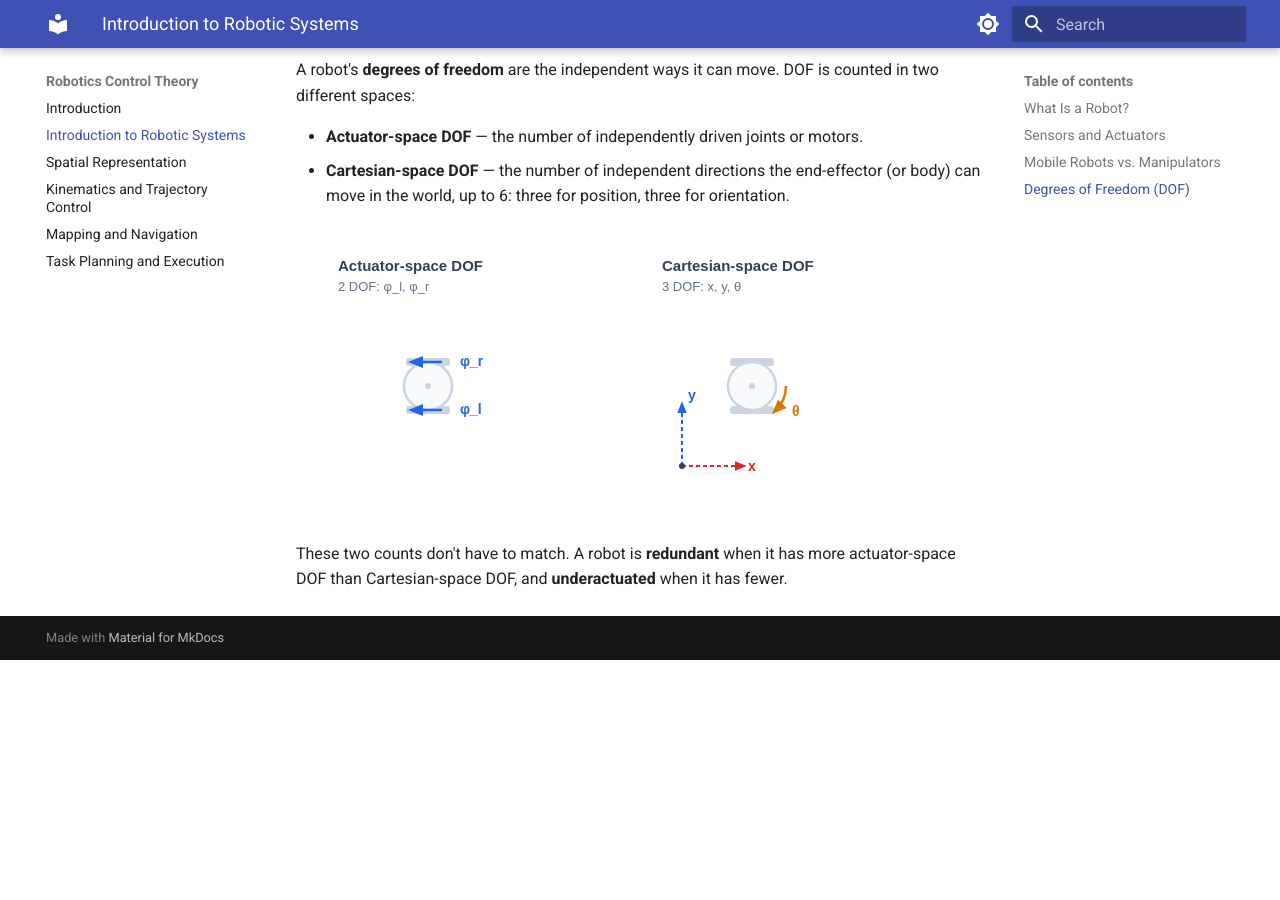
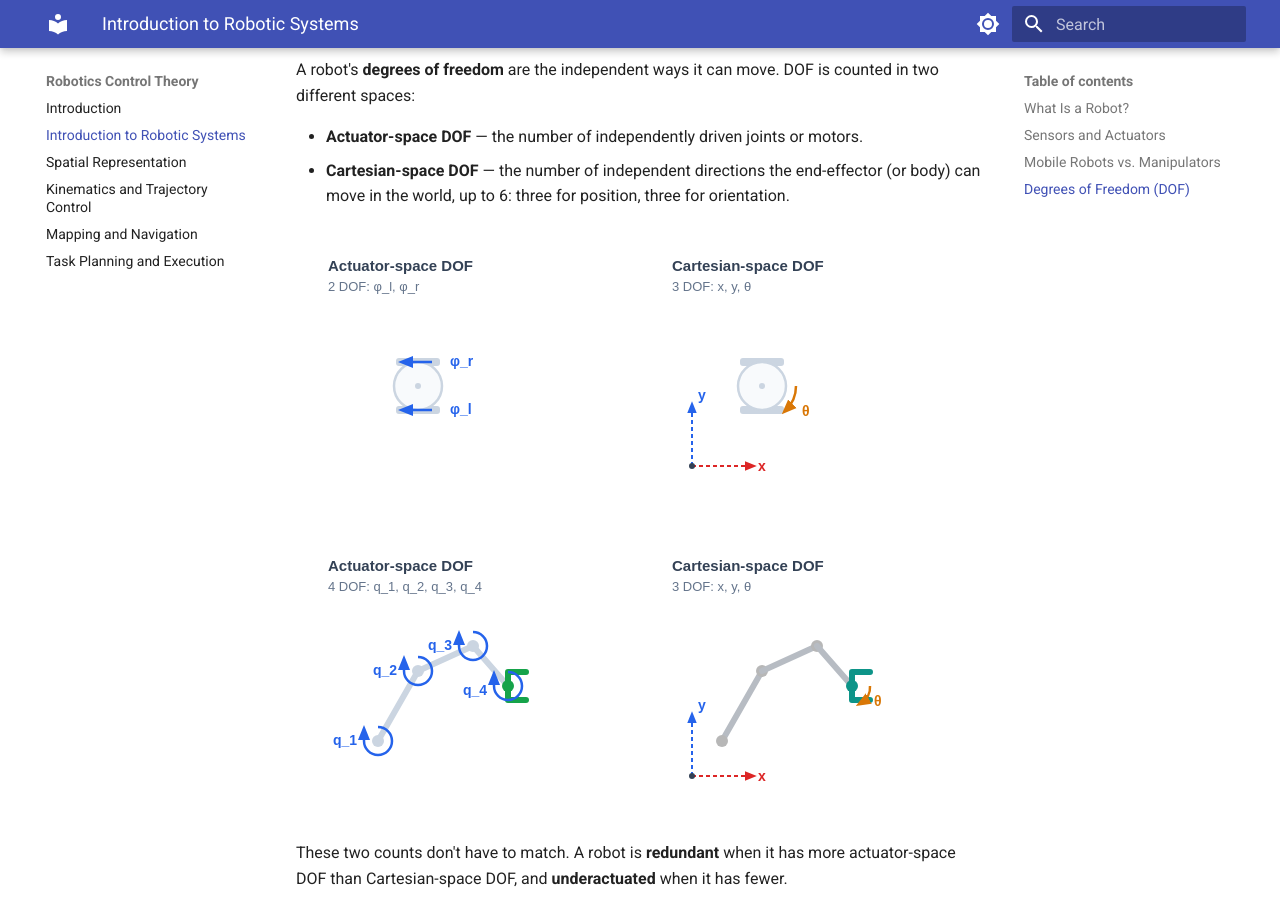
Before and after one commit to Kooroshoo/intro-to-robotics, an MkDocs documentation site: the page built from docs/01-introduction-to-robotic-systems.md, in a window 1280 px wide and 900 px high, scrolled down 920 px. Built offline with MkDocs 1.6.1 and Material for MkDocs 9.7.7, drawn with Linux system fonts in a browser that asks for light colours; before the commit the page ends 1580 px from its top, so only the background shows below that.

Commit message:
update lecture 1

```diff
--- a/docs/01-introduction-to-robotic-systems.md
+++ b/docs/01-introduction-to-robotic-systems.md
@@ -29,9 +29,20 @@ A robot's **degrees of freedom** are the independent ways it can move. DOF is co
 * **Actuator-space DOF** — the number of independently driven joints or motors.
 * **Cartesian-space DOF** — the number of independent directions the end-effector (or body) can move in the world, up to 6: three for position, three for orientation.
 
-<div markdown="1" style="display:flex; justify-content:center; flex-wrap:wrap; gap:24px;">
+<div markdown="1" style="display:flex; justify-content:center; align-items:flex-start; flex-wrap:wrap; gap:24px;">
+
 ![A mobile robot's actuator-space DOF: one per driven wheel](assets/images/actuator_space_dof.svg)
+
 ![The same robot's Cartesian-space DOF: the independent directions it can move in the world](assets/images/cartesian_space_dof.svg)
+
+</div>
+
+<div markdown="1" style="display:flex; justify-content:center; align-items:flex-start; flex-wrap:wrap; gap:24px;">
+
+![A redundant arm's actuator-space DOF: one per driven joint](assets/images/arm_actuator_space_dof.svg)
+
+![The same arm's Cartesian-space DOF: the independent directions its end-effector can move](assets/images/arm_cartesian_space_dof.svg)
+
 </div>
 
 These two counts don't have to match. A robot is **redundant** when it has more actuator-space DOF than Cartesian-space DOF, and **underactuated** when it has fewer.
```
Also changed, not shown: docs/assets/images/arm_actuator_space_dof.svg (added), docs/assets/images/arm_cartesian_space_dof.svg (added).
